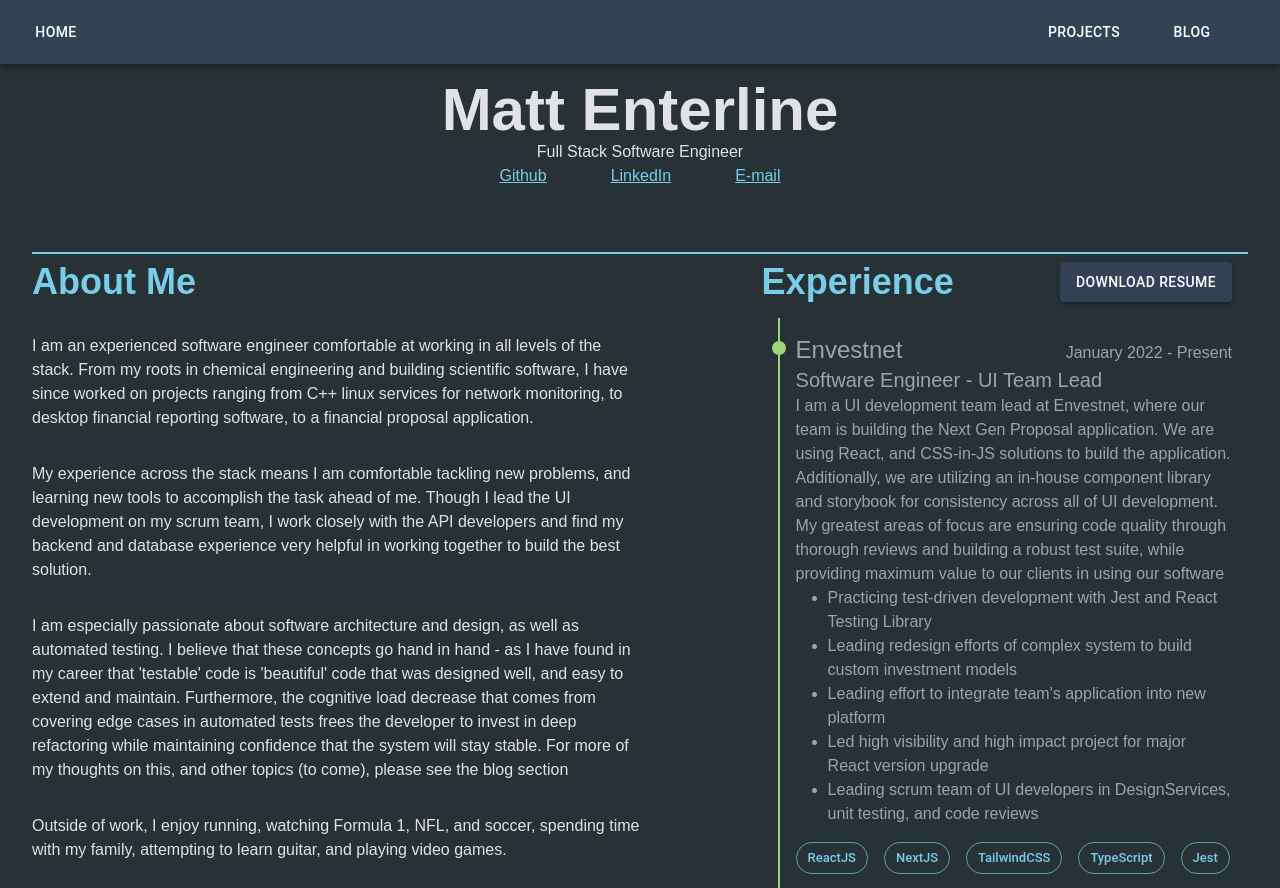
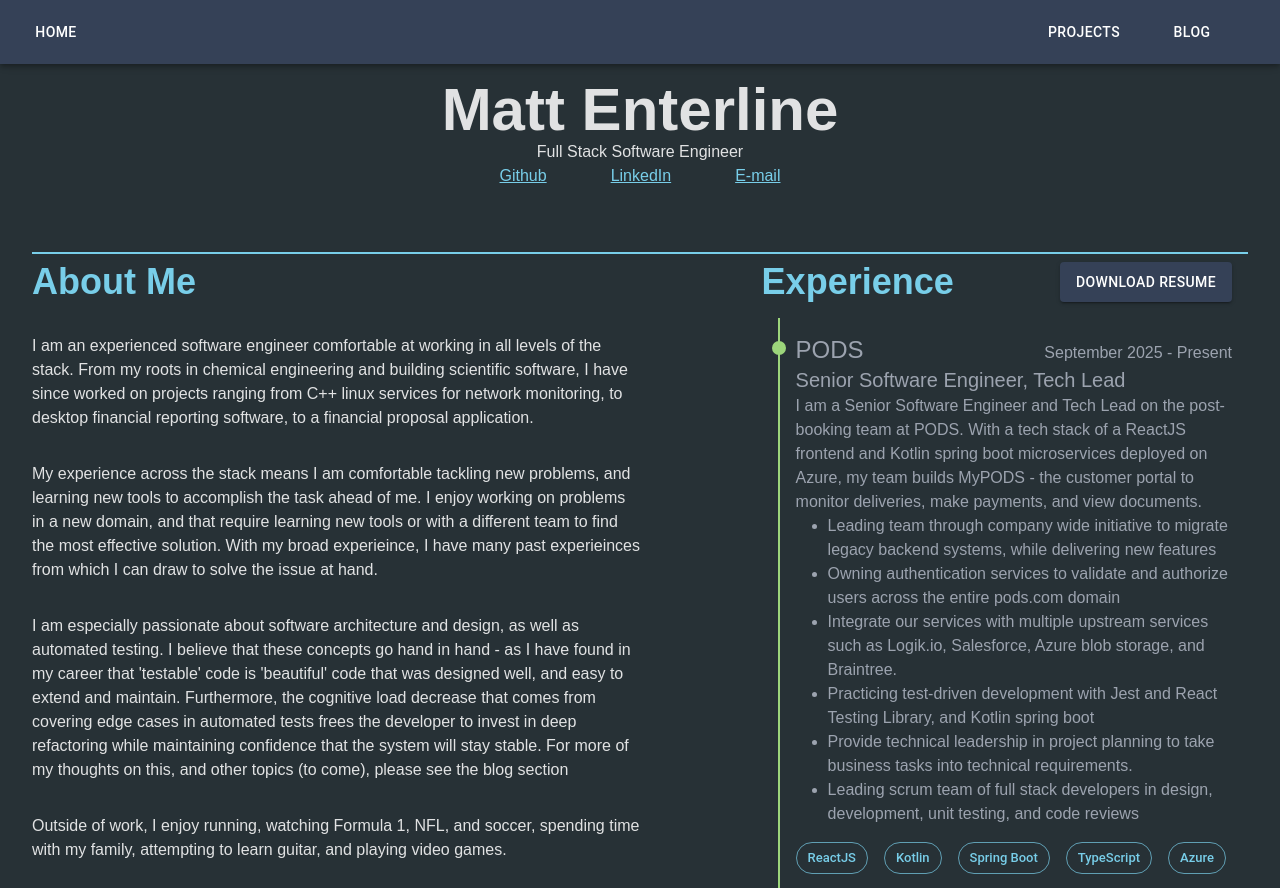
Before and after one commit to menterline/home, a React (Vite) app: page / in a window 1280 px wide. Shown: the top 888 px of the page. Built offline with nearby package versions, Linux system fonts and the light colour scheme.

Commit message:
updated jobs for PODS

```diff
--- a/src/assets/jobsList.ts
+++ b/src/assets/jobsList.ts
@@ -3,10 +3,37 @@
 Eventually this will be pulled from an API
 */
 export const jobsList: Job[] = [
+{
+    company: "PODS",
+    title: "Senior Software Engineer, Tech Lead",
+    startDate: "September 2025",
+    description:
+      "I am a Senior Software Engineer and Tech Lead on the post-booking team at PODS.  With a tech stack of a ReactJS frontend and Kotlin spring boot microservices deployed on Azure, my team builds MyPODS - the customer portal to monitor deliveries, make payments, and view documents.",
+    bullets: [
+      "Leading team through company wide initiative to migrate legacy backend systems, while delivering new features",
+      "Owning authentication services to validate and authorize users across the entire pods.com domain",
+      "Integrate our services with multiple upstream services such as Logik.io, Salesforce, Azure blob storage, and Braintree.",
+      "Practicing test-driven development with Jest and React Testing Library, and Kotlin spring boot",
+      "Provide technical leadership in project planning to take business tasks into technical requirements.",
+      "Leading scrum team of full stack developers in design, development, unit testing, and code reviews",
+    ],
+    skills: [
+      "ReactJS",
+      "Kotlin",
+      "Spring Boot",
+      "TypeScript",
+      "Azure",
+      "Authentication",
+      "Mockk",
+      "React Testing Library",
+      "React Query",
+    ],
+  },
   {
     company: "Envestnet",
     title: "Software Engineer - UI Team Lead",
     startDate: "January 2022",
+    endDate: "September 2025",
     description:
       "I am a UI development team lead at Envestnet, where our team is building the Next Gen Proposal application.  We are using React, and CSS-in-JS solutions to build the application.  Additionally, we are utilizing an in-house component library and storybook for consistency across all of UI development.  My greatest areas of focus are ensuring code quality through thorough reviews and building a robust test suite, while providing maximum value to our clients in using our software",
     bullets: [
--- a/src/components/AboutMe.tsx
+++ b/src/components/AboutMe.tsx
@@ -12,9 +12,9 @@
       <p>
         My experience across the stack means I am comfortable tackling new
         problems, and learning new tools to accomplish the task ahead of me.
-        Though I lead the UI development on my scrum team, I work closely with
-        the API developers and find my backend and database experience very
-        helpful in working together to build the best solution.
+        I enjoy working on problems in a new domain, and that require learning new tools
+        or with a different team to find the most effective solution.  With my broad
+        experieince, I have many past experieinces from which I can draw to solve the issue at hand.
       </p>
       <p>
         I am especially passionate about software architecture and design, as
```
Also changed, not shown: notes.txt (deleted), 2 other files (tests, documents, lock files or other folders).
